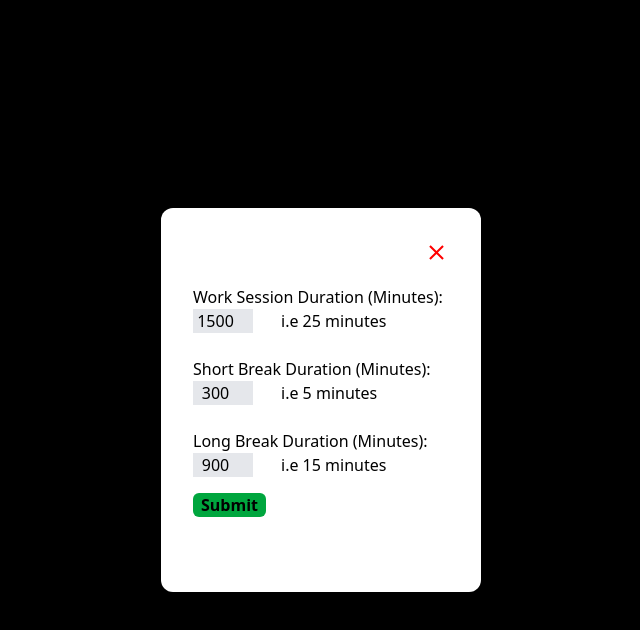
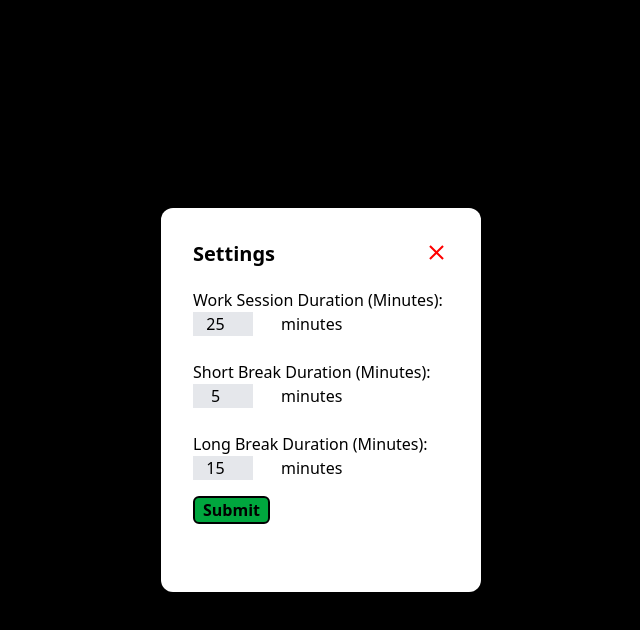
Before and after one commit to Rukkyoo/Flexisaf-Internship-May-2025-Cohort, a React (Vite) app in the folder Final Project (Pomodoro Timer - Intermediate)/pomodoro-timer/: page / in a window 1280 px wide. Both pictures are taken after a click on the element 1123 px from the left and 112 px from the top of the page. Shown: the top 630 px of the page, without its empty margins (319-959 px from the left). Built offline with nearby package versions, Linux system fonts and the light colour scheme.

Commit message:
finished settings logic

```diff
--- a/Final Project (Pomodoro Timer - Intermediate)/pomodoro-timer/src/App.jsx
+++ b/Final Project (Pomodoro Timer - Intermediate)/pomodoro-timer/src/App.jsx
@@ -12,39 +12,45 @@ function App() {
   const [completedSessions, setCompletedSessions] = useState(0);
   const [isRunning, setIsRunning] = useState(false);
   const [settings, setSettings] = useState(false);
-  const [workSession, setWorkSession] = useState(1500);
-  const [shortBreak, setShortBreak] = useState(300);
-  const [longBreak, setLongBreak] = useState(900);
+  const [workSession, setWorkSession] = useState(1500); // 25 minutes in seconds
+  const [shortBreak, setShortBreak] = useState(300);    // 5 minutes in seconds
+  const [longBreak, setLongBreak] = useState(900);     // 15 minutes in seconds
 
-  // Effect to handle the timer countdown for 25 minutes (1500 seconds)
+  // Reset timer whenever session type or durations change
+  useEffect(() => {
+    if (session === "Work") {
+      setTime(workSession);
+    } else if (session === "Short Break") {
+      setTime(shortBreak);
+    } else if (session === "Long Break") {
+      setTime(longBreak);
+    }
+  }, [session, workSession, shortBreak, longBreak]);
+
+  // Effect to handle the timer countdown
   useEffect(() => {
     let timer;
     const audio = new Audio("/timer-sound.mp3");
+
     if (isRunning && time > 0) {
       timer = setInterval(() => {
         setTime((prevTime) => prevTime - 1);
       }, 1000);
-    } else if (time === 0 && session === "Work") {
+    } else if (time === 0 && isRunning) {
+      audio.play();
+      if (session === "Work") {
         const nextCompleted = completedSessions + 1;
         setCompletedSessions(nextCompleted);
         if (nextCompleted % 4 === 0) {
           setSession("Long Break");
-        setTime(900); // Long break duration
-        audio.play();
         } else {
           setSession("Short Break");
-        setTime(300); // Short break duration
-        audio.play();
         }
-    } else if (time === 0 && session === "Short Break") {
+      } else {
         setSession("Work");
-      setTime(1500); // Work duration
-      audio.play();
-    } else if (time === 0 && session === "Long Break") {
-      setSession("Work");
-      setTime(1500); // Work duration after long break
-      audio.play();
       }
+    }
+
     return () => clearInterval(timer);
   }, [isRunning, time, session, completedSessions]);
 
@@ -58,7 +64,13 @@ function App() {
 
   const resetTimer = () => {
     setIsRunning(false);
-    setTime(30);
+    if (session === "Work") {
+      setTime(workSession);
+    } else if (session === "Short Break") {
+      setTime(shortBreak);
+    } else if (session === "Long Break") {
+      setTime(longBreak);
+    }
   };
 
   const openSettings = () => {
@@ -70,21 +82,39 @@ function App() {
   };
 
   const handleWorkDurationChange = (event) => {
-    setWorkSession(event.target.value);
+    const minutes = parseInt(event.target.value);
+    setWorkSession(minutes * 60);
   };
+
   const handleShortBreakDurationChange = (event) => {
-    setShortBreak(event.target.value);
+    const minutes = parseInt(event.target.value);
+    setShortBreak(minutes * 60);
   };
+
   const handleLongBreakDurationChange = (event) => {
-    setLongBreak(event.target.value);
+    const minutes = parseInt(event.target.value);
+    setLongBreak(minutes * 60);
   };
 
   const handleSubmit = (event) => {
-    event.preventDefault()
-    console.log("Work Duration:", workSession)
-    console.log("Short Break Duration:", shortBreak)
-    setSettings(false)
+    event.preventDefault();
+    // Reset the timer with new durations
+    if (session === "Work") {
+      setTime(workSession);
+    } else if (session === "Short Break") {
+      setTime(shortBreak);
+    } else if (session === "Long Break") {
+      setTime(longBreak);
     }
+    setSettings(false);
+  };
+
+  // Helper function to format time
+  const formatTime = (seconds) => {
+    const mins = Math.floor(seconds / 60);
+    const secs = seconds % 60;
+    return `${mins.toString().padStart(2, '0')}:${secs.toString().padStart(2, '0')}`;
+  };
 
   return (
     <div className="flex flex-col items-center justify-center">
@@ -113,17 +143,7 @@ function App() {
         {/* Timer Display */}
         <div>
           <h2 className="text-7xl mt-10 font-bold text-center mb-4 font-inconsolata">
-            {isRunning ? (
-              <>
-                {`${Math.floor(time / 60)}`.padStart(2, 0)}:
-                {`${time % 60}`.padStart(2, 0)}
-              </>
-            ) : (
-              <>
-                {`${Math.floor(time / 60)}`.padStart(2, 0)}:
-                {`${time % 60}`.padStart(2, 0)}
-              </>
-            )}
+            {formatTime(time)}
           </h2>
         </div>
 
@@ -152,7 +172,7 @@ function App() {
           <p className="flex items-center gap-2">
             <IoMdCheckmarkCircleOutline color="green" />
             You have completed{" "}
-            <span className="font-bold">{completedSessions}</span>work sessions.
+            <span className="font-bold">{completedSessions}</span> work sessions.
             <br />
           </p>
         </div>
@@ -163,8 +183,9 @@ function App() {
             <div className="bg-white rounded-xl shadow-2xl max-w-2xl w-80 p-8 max-h-[90vh] overflow-y-auto h-96">
               <div
                 onClick={closeSettings}
-                className="cursor-pointer w-full flex flex-row justify-end"
+                className="cursor-pointer w-full flex flex-row justify-between"
               >
+                <span className="font-bold text-xl">Settings</span>
                 <IoMdClose size={25} color="red" />
               </div>
               <div>
@@ -175,11 +196,12 @@ function App() {
                       className="bg-gray-200 w-15 text-center mr-7"
                       type="number"
                       name="work-duration"
-                      value={workSession}
+                      value={workSession / 60}
                       id="work-duration"
                       onChange={handleWorkDurationChange}
+                      min="1"
                     />
-                   i.e {workSession/60} minutes
+                    minutes
                   </p>
                   <br></br>
                   <p>
@@ -188,11 +210,12 @@ function App() {
                       className="bg-gray-200 w-15 text-center mr-7"
                       type="number"
                       name="short-break-duration"
-                      value={shortBreak}
+                      value={shortBreak / 60}
                       id="short-break-duration"
                       onChange={handleShortBreakDurationChange}
+                      min="1"
                     />
-                  i.e  {shortBreak/60} minutes
+                    minutes
                   </p>
                   <br></br>
                   <p>
@@ -202,13 +225,19 @@ function App() {
                       className="bg-gray-200 w-15 text-center mr-7"
                       type="number"
                       name="long-break-duration"
-                      value={longBreak}
+                      value={longBreak / 60}
                       id="long-break-duration"
                       onChange={handleLongBreakDurationChange}
+                      min="1"
                     />
-                   i.e {longBreak/60} minutes
+                    minutes
                   </p>
-                  <button type="submit" className="mt-4 font-bold bg-green-600 px-2 rounded-md cursor-pointer">Submit</button>
+                  <button
+                    type="submit"
+                    className="mt-4 border-2 hover:bg-green-700 transition-colors duration-100 font-bold bg-green-600 px-2 rounded-md cursor-pointer"
+                  >
+                    Submit
+                  </button>
                 </form>
               </div>
             </div>
```
Lines whose indentation alone changed are shown as unchanged.
